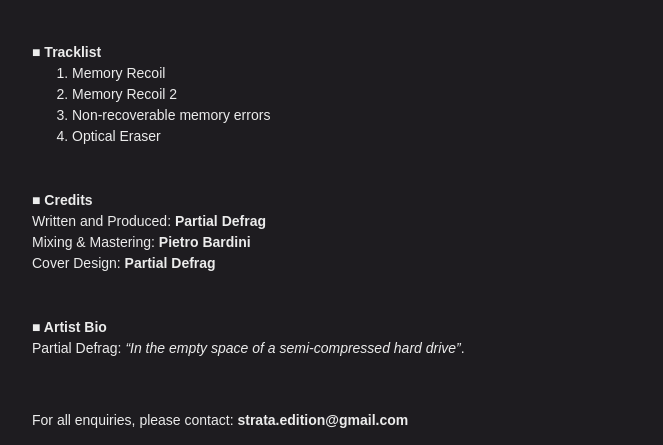
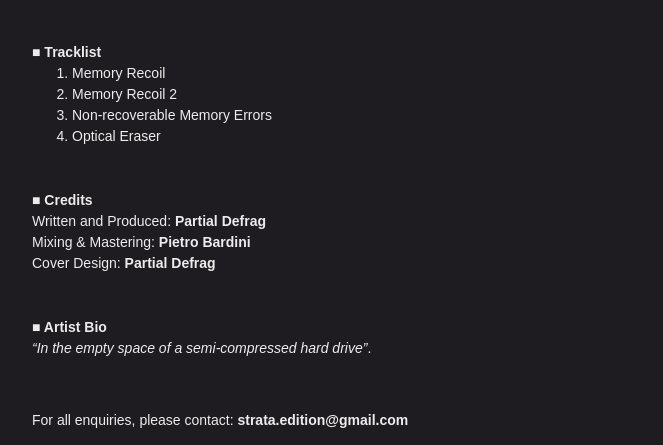
Before and after one commit to StrataEdition/Memory-Recoil-EPK, a Jekyll site: the page built from index.md, in a window 1280 px wide. Shown: the part 1066-1511 px from the top of the page, without its empty margins (308-971 px from the left). Built offline with Jekyll 4.4.1, drawn with Linux system fonts in a browser that asks for light colours.

Commit message:
Update index.md

```diff
--- a/index.md
+++ b/index.md
@@ -35,7 +35,7 @@ Digital + CD (*30-copies limited edition CDs in blue flip-cases packaged in anti
 ## ■ Tracklist
 1. Memory Recoil
 2. Memory Recoil 2
-3. Non-recoverable memory errors
+3. Non-recoverable Memory Errors
 4. Optical Eraser
 
 <br>
@@ -47,7 +47,7 @@ Cover Design: **Partial Defrag**
 <br>
 
 ## ■ Artist Bio
-Partial Defrag: *"In the empty space of a semi-compressed hard drive"*.
+*"In the empty space of a semi-compressed hard drive"*.
 
 <br>
 
```
